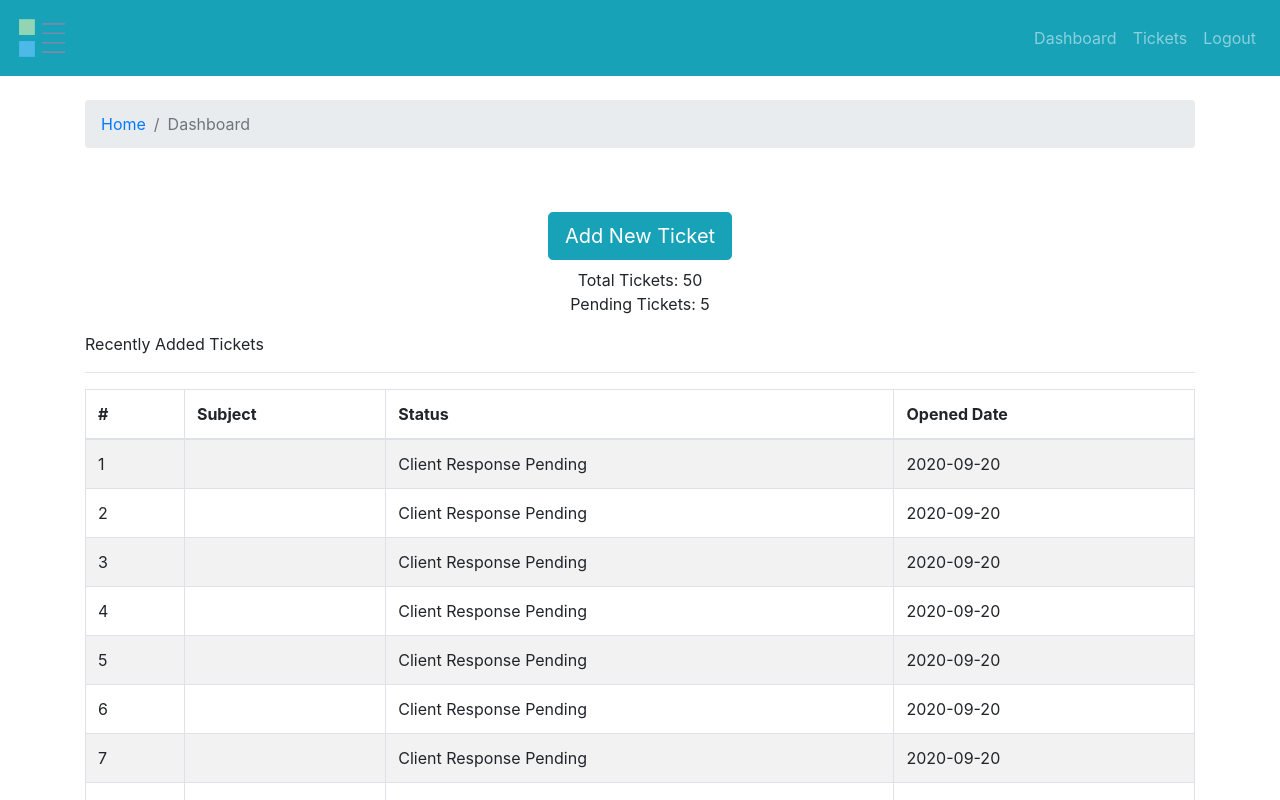
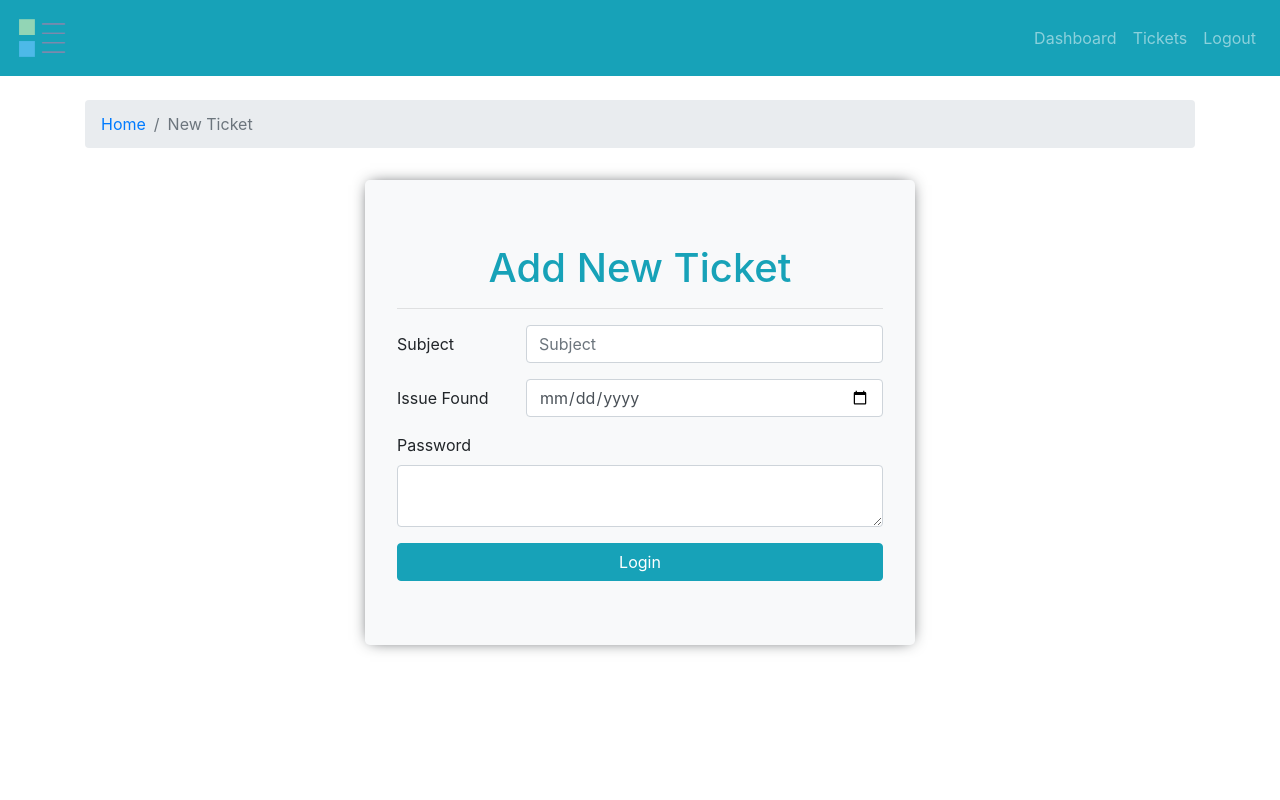
Before and after one commit to Varu98/vanshika_frontend, a React (Create React App) app: page / in a window 1280 px wide. Shown: the top 800 px of the page. Built offline with nearby package versions, Linux system fonts and the light colour scheme.

Commit message:
Add New Ticket Form UI

```diff
--- a/src/App.js
+++ b/src/App.js
@@ -1,16 +1,18 @@
 import React from "react";
 import "./App.css";
 import { DefaultLayout } from "./components/layout/DefaultLayout";
-import { Dashboard } from "./pages/entry/dashboard/Dashboard.page";
+// import { Dashboard } from "./pages/entry/dashboard/Dashboard.page";
+import { AddTicket } from "./pages/new-ticket/AddTicket.page";
 
-import { Entry } from "./pages/entry/Entry.page";
+// import { Entry } from "./pages/entry/Entry.page";
 
 function App() {
   return (
     <div className="App">
       {/* <Entry /> */}
       <DefaultLayout>
-        <Dashboard />
+        {/* <Dashboard /> */}
+        <AddTicket />
       </DefaultLayout>
     </div>
   );
--- /dev/null
+++ b/src/components/add-ticket-form/AddNewTicketForm.comp.js
@@ -0,0 +1,67 @@
+import React from "react";
+import { Jumbotron, Form, Button, Row, Col } from "react-bootstrap";
+import PropTypes from "prop-types";
+// import { AddTicket } from "../../pages/new-ticket/AddTicket.page";
+import "./add-ticket-form.style.css";
+
+export const AddNewTicket = ({ handleOnSubmit, handleOnChange, formData }) => {
+  console.log(formData);
+
+  return (
+    <Jumbotron className="mt-3 add-new-ticket bg-light">
+      <h1 className="text-info text-center">Add New Ticket</h1>
+      <hr />
+      <Form autoComplete="off" onSubmit={handleOnSubmit}>
+        <Form.Group as={Row}>
+          <Form.Label column sm={3}>
+            Subject
+          </Form.Label>
+          <Col sm={9}>
+            <Form.Control
+              name="subject"
+              placeholder="Subject"
+              value={formData.subject}
+              onChange={handleOnChange}
+              required
+            />
+          </Col>
+        </Form.Group>
+        <Form.Group as={Row}>
+          <Form.Label column sm={3}>
+            Issue Found
+          </Form.Label>
+          <Col sm={9}>
+            <Form.Control
+              type="date"
+              name="issueDate"
+              value={formData.issueDate}
+              onChange={handleOnChange}
+              required
+            />
+          </Col>
+        </Form.Group>
+        <Form.Group>
+          <Form.Label>Password</Form.Label>
+          <Form.Control
+            as="textarea"
+            name="detail"
+            value={formData.detail}
+            onChange={handleOnChange}
+            required
+          />
+        </Form.Group>
+
+        <Button block variant="info" type="submit">
+          Login
+        </Button>
+      </Form>
+    </Jumbotron>
+  );
+};
+AddNewTicket.propTypes = {
+  handleOnSubmit: PropTypes.func.isRequired,
+
+  handleOnChange: PropTypes.func.isRequired,
+
+  formData: PropTypes.object.isRequired,
+};
--- /dev/null
+++ b/src/components/add-ticket-form/add-ticket-form.style.css
@@ -0,0 +1,7 @@
+.add-new-ticket {
+  max-width: 550px;
+  margin-left: auto;
+  margin-right: auto;
+
+  box-shadow: 0px 0px 15px -5px;
+}
--- /dev/null
+++ b/src/pages/new-ticket/AddTicket.page.js
@@ -0,0 +1,49 @@
+import React, { useState, useEffect } from "react";
+import { Col, Row, Container } from "react-bootstrap";
+import { Breadcrumbs } from "../../components/breadcrumbs/Breadcrumb.comp";
+import { AddNewTicket } from "../../components/add-ticket-form/AddNewTicketForm.comp";
+
+const initialFromDt = {
+  subject: "",
+  issueDate: "",
+  detail: "",
+};
+export const AddTicket = () => {
+  const [formData, setFormData] = useState(initialFromDt);
+
+  useEffect(() => {}, [formData]);
+
+  const handleOnChange = (e) => {
+    const { name, value } = e.target;
+
+    setFormData({
+      ...formData,
+      [name]: value,
+    });
+  };
+  const handleOnSubmit = (e) => {
+    e.preventDefault();
+
+    console.log("form submit request recieved");
+  };
+
+  return (
+    <Container>
+      <Row>
+        <Col>
+          <Breadcrumbs page="New Ticket" />
+        </Col>
+      </Row>
+
+      <Row>
+        <Col>
+          <AddNewTicket
+            handleOnChange={handleOnChange}
+            handleOnSubmit={handleOnSubmit}
+            formData={formData}
+          />
+        </Col>
+      </Row>
+    </Container>
+  );
+};
```
Also changed, not shown: src/pages/dashboard/Dashboard.page.js (renamed from src/pages/entry/dashboard/Dashboard.page.js), src/util/validation.js (added).
